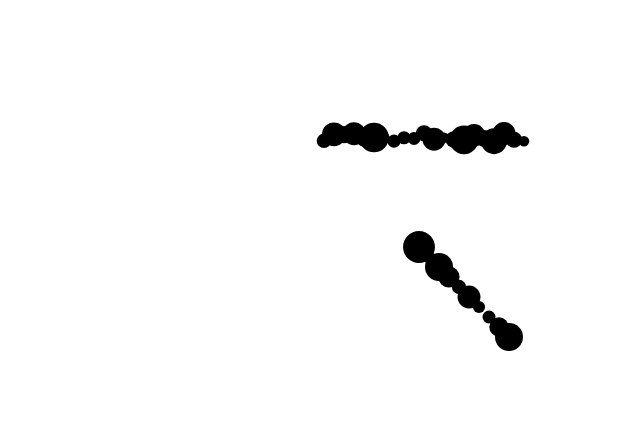
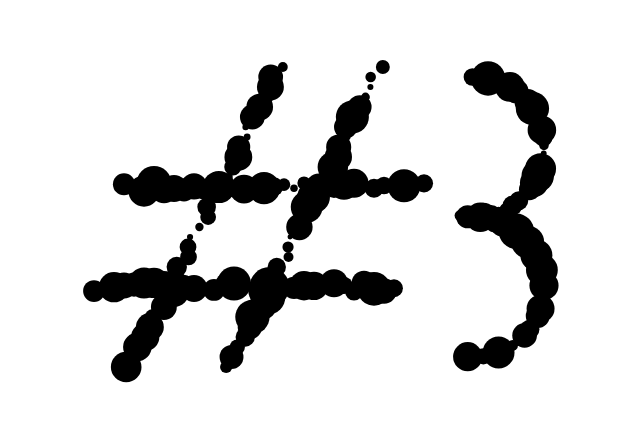
Before and after one commit to ivandaum/codevember-2016, a plain HTML site: page day 3/index.html in a window 1280 px wide. Shown: the part 163-584 px from the top of the page, without its empty margins (216-856 px from the left). Drawn offline with Linux system fonts and the light colour scheme; animation ran at ten frames a second.

Commit message:
feat(day 3): final day 3

```diff
--- a/day 3/Particules.js
+++ b/day 3/Particules.js
@@ -9,17 +9,26 @@ class Particule {
     this.ctx = conf.ctx
     this.endPosition = this.position
     this.INIT_POSITION = this.position
+
+    this.INIT_SIZE = this.size
+    this.endSize = this.size
   }
 
   update() {
     var velocity = [0,0]
-    var sVelocity = 0
+
     velocity[0] = (this.endPosition.x - this.position.x) * this.easing
     velocity[1] = (this.endPosition.y - this.position.y) * this.easing
 
     this.position.x += velocity[0]
     this.position.y += velocity[1]
 
+    if(this.size >= this.endSize) {
+      this.endSize = this.INIT_SIZE * random(-50,0.4)
+      this.size = this.INIT_SIZE
+    }
+
+    this.size = this.size + (Math.random() + 1)
     this.draw()
   }
 
--- a/day 3/init.js
+++ b/day 3/init.js
@@ -1,16 +1,36 @@
 var canvas = document.getElementById('playground')
 var mouse = {x:0,y:0}
 var PARTICULES = []
-
+var DISTORTION = 1;
 var POSITIONS = []
 
-for(var n=-100;n<=100;n=n+10) {
-  POSITIONS.push([n,random(-95,-105)])
+for(var n=-300;n<=0;n=n+10) {
+
+  var positionY = random(-190,-200);
+
+  var offset = 30
+  var rotation = (n / 2)
+
+  POSITIONS.push([n,random(-45,-55)])
+  POSITIONS.push([n-offset,random(45,55)])
+
+  POSITIONS.push([(positionY - 100 - rotation),n+offset+100])
+  POSITIONS.push([(positionY - rotation),n+offset+100])
 }
 
-for(var n=100;n>0;n=n-10) {
-  POSITIONS.push([n-15,n])
+
+var R = 70
+for(var n=0;n<=300;n=n+10) {
+  var radian = (300 + (n * Math.PI) / 280)
+  var arcPosition = {
+    x:50,
+    y:-90
+  }
+  POSITIONS.push([arcPosition.x + R * Math.cos(radian),(arcPosition.y) + R * Math.sin(radian)])
+  POSITIONS.push([arcPosition.x + R * Math.cos(radian),(arcPosition.y+140) + R * Math.sin(radian)])
+
 }
+
 
 canvas.width = window.innerWidth
 canvas.height = window.innerHeight
@@ -37,7 +57,7 @@ var position = {
 
 for(var x=0;x<POSITIONS.length;x++) {
     var particule = new Particule({
-      size:random(5,15),
+      size:random(1,15),
       ctx:ctx,
       x:position.x + POSITIONS[x][0],
       y:position.y + POSITIONS[x][1]
```
Also changed, not shown: day 3/index.html (+1 -0 lines).
